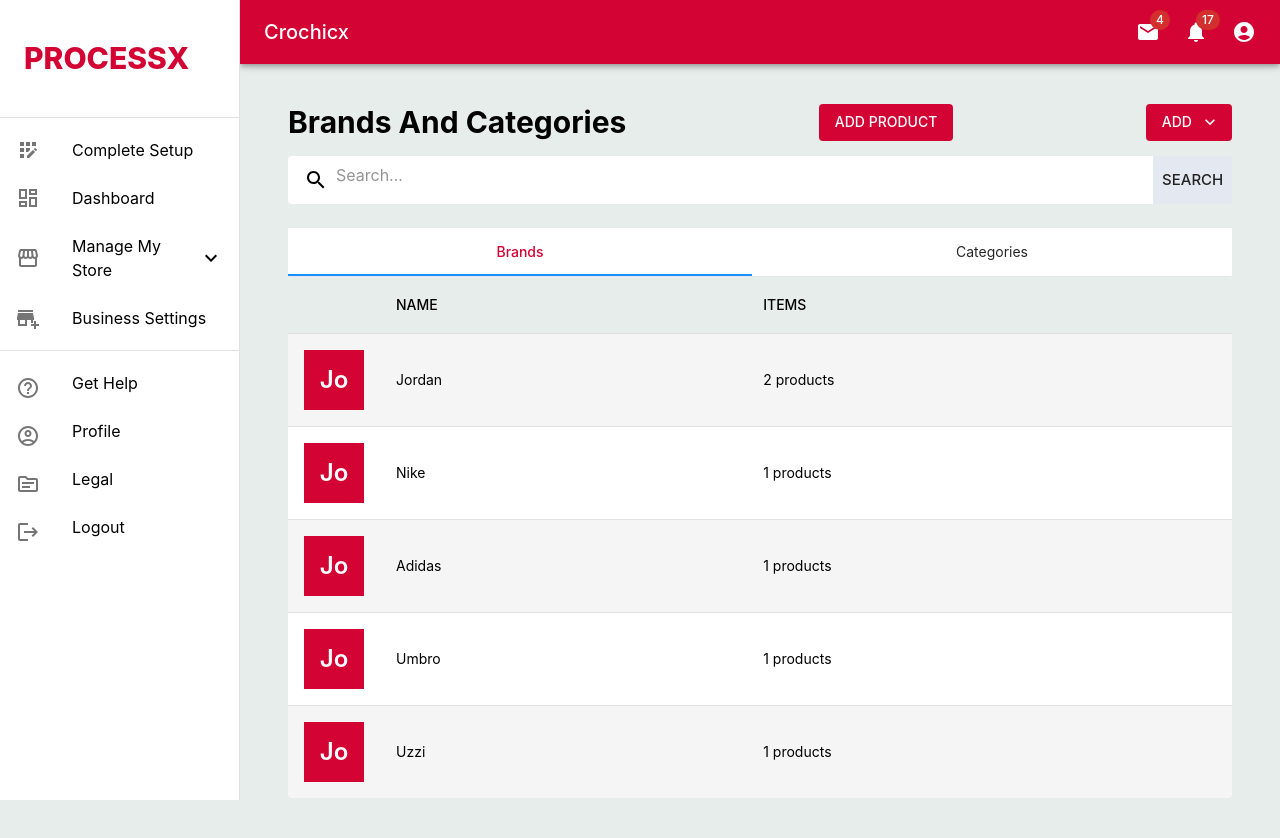
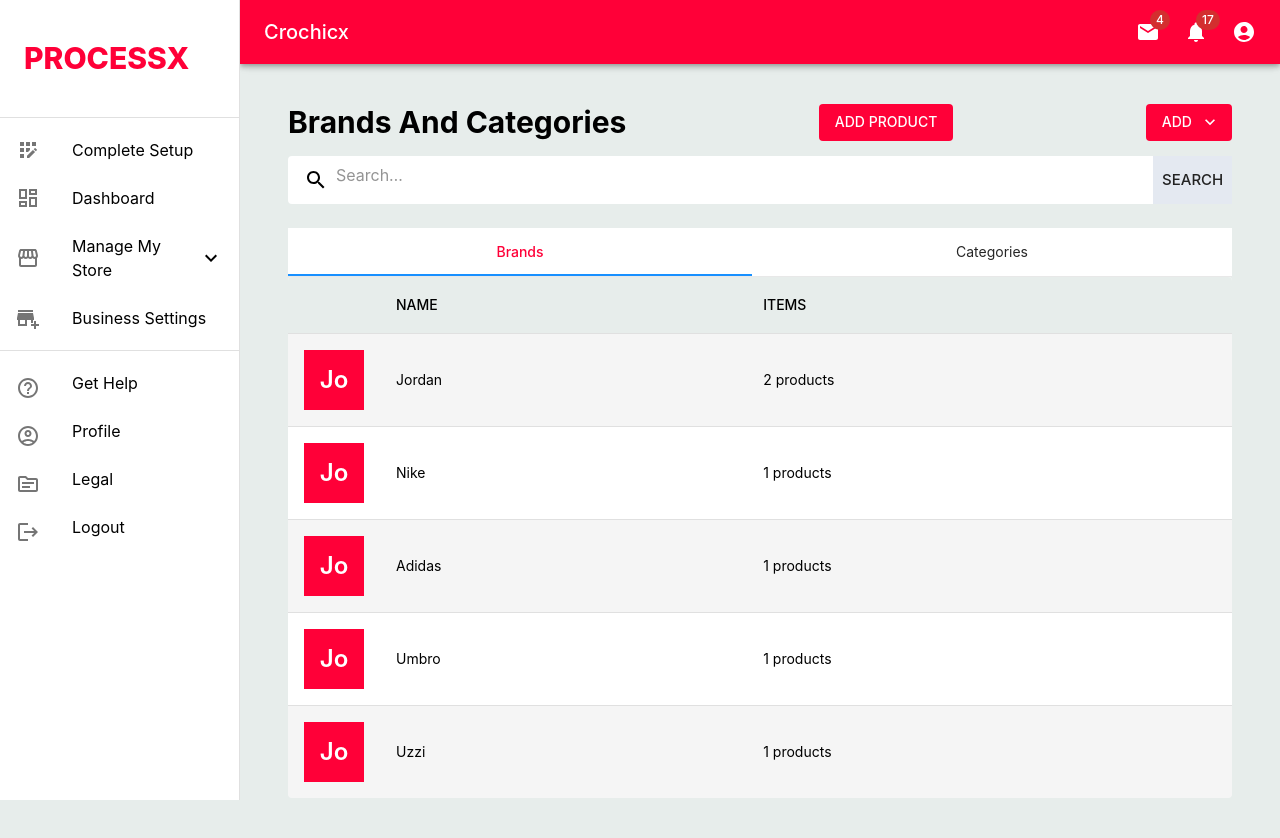
Before and after one commit to benoitthefirst/processx, a Next.js app: page /portal/store/brands-and-categories in a window 1280 px wide. Shown: the top 838 px of the page. Built offline with nearby package versions, Linux system fonts and the light colour scheme.

Commit message:
added primary and secondary color of the app

```diff
--- a/src/app/portal/(account)/layout.tsx
+++ b/src/app/portal/(account)/layout.tsx
@@ -59,14 +59,14 @@
     },
     primary: {
       // light: will be calculated from palette.primary.main,
-      main: "#d30334",
+      main: "#ff0038",
       /* main: "#018567", */
-      // dark: will be calculated from palette.primary.main,
+      dark: "#d30334",//will be calculated from palette.primary.main,
       // contrastText: will be calculated to contrast with palette.primary.main
     },
     secondary: {
       light: "#f5ee84",
-      main: "#ff0038",
+      main: "#018567",
       dark: "#460370",
       // dark: will be calculated from palette.secondary.main,
       //contrastText: "#ffcc00",
```
